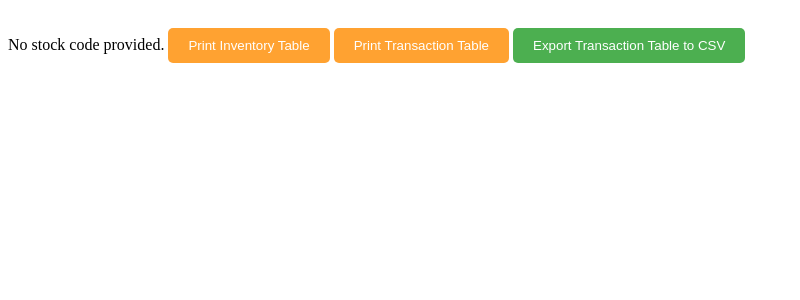
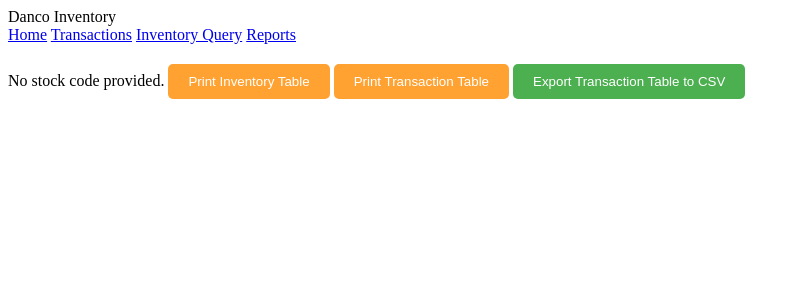
Before and after one commit to ch0mba/DancoInventory, a PHP site: page /query_result.php in a window 1280 px wide. Shown: the top 300 px of the page, without its empty margins (0-800 px from the left). Run offline with PHP 8.4, Linux system fonts and the light colour scheme.

Commit message:
Final transaction setup

```diff
--- a/query_result.php
+++ b/query_result.php
@@ -74,6 +74,15 @@
     </style>
 </head>
 <body>
+<div class="navbar">
+        <div class="logo">Danco Inventory</div>
+        <div class="menu">
+            <a href="home.php">Home</a>
+            <a href="transactions.php">Transactions</a>
+            <a href="inventory_query.php">Inventory Query</a>
+            <a href="reports.php">Reports</a>
+        </div>
+    </div>
 <div class="container">
     <?php
     include 'connection.php'; // Include the connection script
@@ -132,7 +141,7 @@
                   </div>";
 
         // Query to retrieve transaction history
-        $transactionQuery = "SELECT stockcode, transaction_date, transaction_type, transaction_quantity, stock_location, reference FROM transactions WHERE stockcode = '$stockCode'";
+        $transactionQuery = "SELECT stockcode, transaction_date, transaction_type, transaction_quantity, stock_location, brand, reference FROM transactions WHERE stockcode = '$stockCode'";
 
         // Filter condition for transaction date
         if (isset($_POST['transaction_date']) && !empty($_POST['transaction_date'])) {
```
Also changed, not shown: transactions.php (+10 -11 lines).
